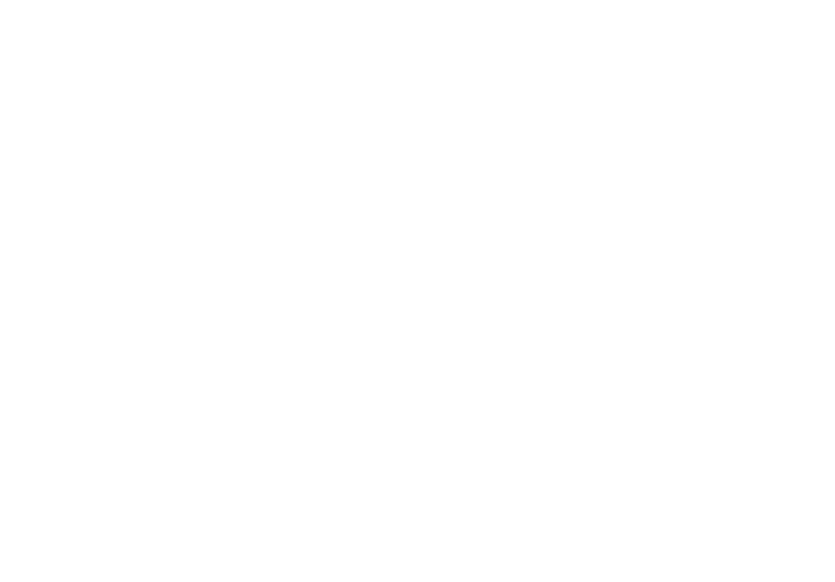
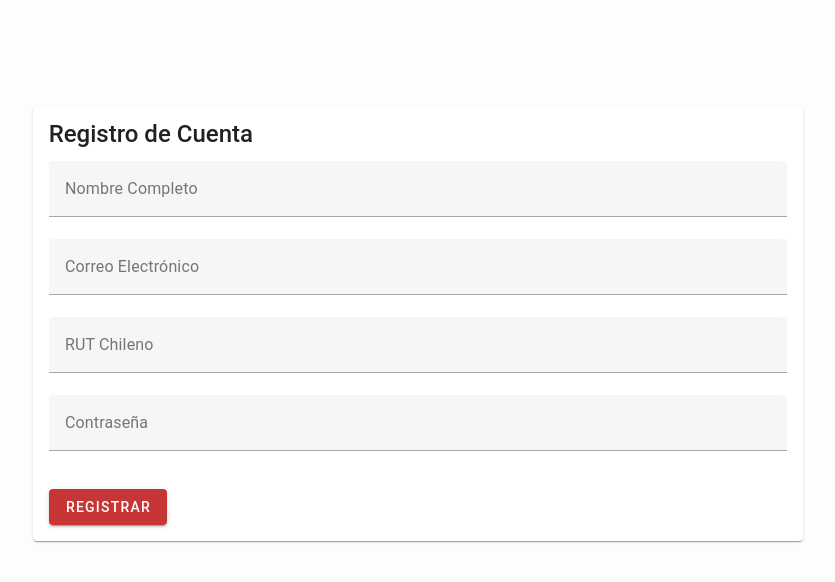
Before and after one commit to xFenitorio1/Frontend-Fingeso, a Vue app: page /Registro in a window 1280 px wide. Before the commit this address had no page. Shown: the top 582 px of the page, without its empty margins (222-1057 px from the left). Built offline with nearby package versions, Linux system fonts and the light colour scheme.

Commit message:
Added Registro Page

```diff
--- /dev/null
+++ b/src/pages/Registro.vue
@@ -0,0 +1,97 @@
+<template>
+    <v-app style="background-color: #fffdfc;">
+        <v-container>
+            <v-row justify="center" align="center" style="min-height: 80vh;">
+                <v-col cols="12" md="8">
+                    <v-card>
+                        <v-card-title class="text-h5">Registro de Cuenta</v-card-title>
+                        <v-card-text>
+                            <v-form @submit.prevent="registrar">
+                                <v-text-field
+                                    v-model="nombre"
+                                    label="Nombre Completo"
+                                    required
+                                ></v-text-field>
+                                <v-text-field
+                                    v-model="correo"
+                                    label="Correo Electrónico"
+                                    type="email"
+                                    required
+                                ></v-text-field>
+                                <v-text-field
+                                    v-model="rut"
+                                    label="RUT Chileno"
+                                    required
+                                ></v-text-field>
+                                <v-text-field
+                                    v-model="password"
+                                    label="Contraseña"
+                                    type="password"
+                                    required
+                                ></v-text-field>
+                                <v-btn color="#C73636" class="mt-4" type="submit">Registrar</v-btn>
+                            </v-form>
+                            <v-alert
+                                v-if="mensaje"
+                                type="success"
+                                class="mt-4"
+                                border="start"
+                                prominent
+                            >
+                                {{ mensaje }}
+                            </v-alert>
+                        </v-card-text>
+                    </v-card>
+                </v-col>
+            </v-row>
+        </v-container>
+    </v-app>
+</template>
+
+<script setup>
+import { ref } from 'vue'
+
+const nombre = ref('')
+const correo = ref('')
+const rut = ref('')
+const password = ref('')
+const mensaje = ref('')
+
+async function registrar() {
+  mensaje.value = ''
+
+  const nuevoPaciente = {
+    nombre: nombre.value,
+    correo: correo.value,
+    rut: rut.value,
+    rol: 'paciente',
+    fechaNacimiento: "2000-01-01T00:00:02.000Z",
+    password: password.value
+  }
+
+  try {
+    const res = await fetch('http://localhost:8080/api/paciente/crearPaciente', {
+      method: 'POST',
+      headers: {
+        'Content-Type': 'application/json'
+      },
+      body: JSON.stringify(nuevoPaciente)
+    });
+
+    if (!res.ok) {
+      throw new Error(`Error HTTP ${res.status}`);
+    }
+
+    mensaje.value = `¡Registro exitoso para ${nombre.value}!`
+
+    // Limpia los campos
+    nombre.value = ''
+    correo.value = ''
+    rut.value = ''
+    password.value = ''
+
+  } catch (e) {
+    mensaje.value = `Error al registrar: ${e.message}`
+  }
+}
+</script>
--- a/src/router/index.js
+++ b/src/router/index.js
@@ -4,6 +4,7 @@
 import Login from '../pages/Login.vue'
 import Medicamentos from '../pages/Medicamentos.vue'
 import HistorialMedico from '../pages/HistorialMedico.vue'
+import Registro from '../pages/Registro.vue'
 
 
 const routes = [
@@ -12,6 +13,7 @@
   { path: '/Login', component: Login },
   { path: '/Medicamentos', component: Medicamentos },
   { path: '/HistorialMedico', component: HistorialMedico },
+  { path: '/Registro', component: Registro },
 ]
 
 const router = createRouter({
```
